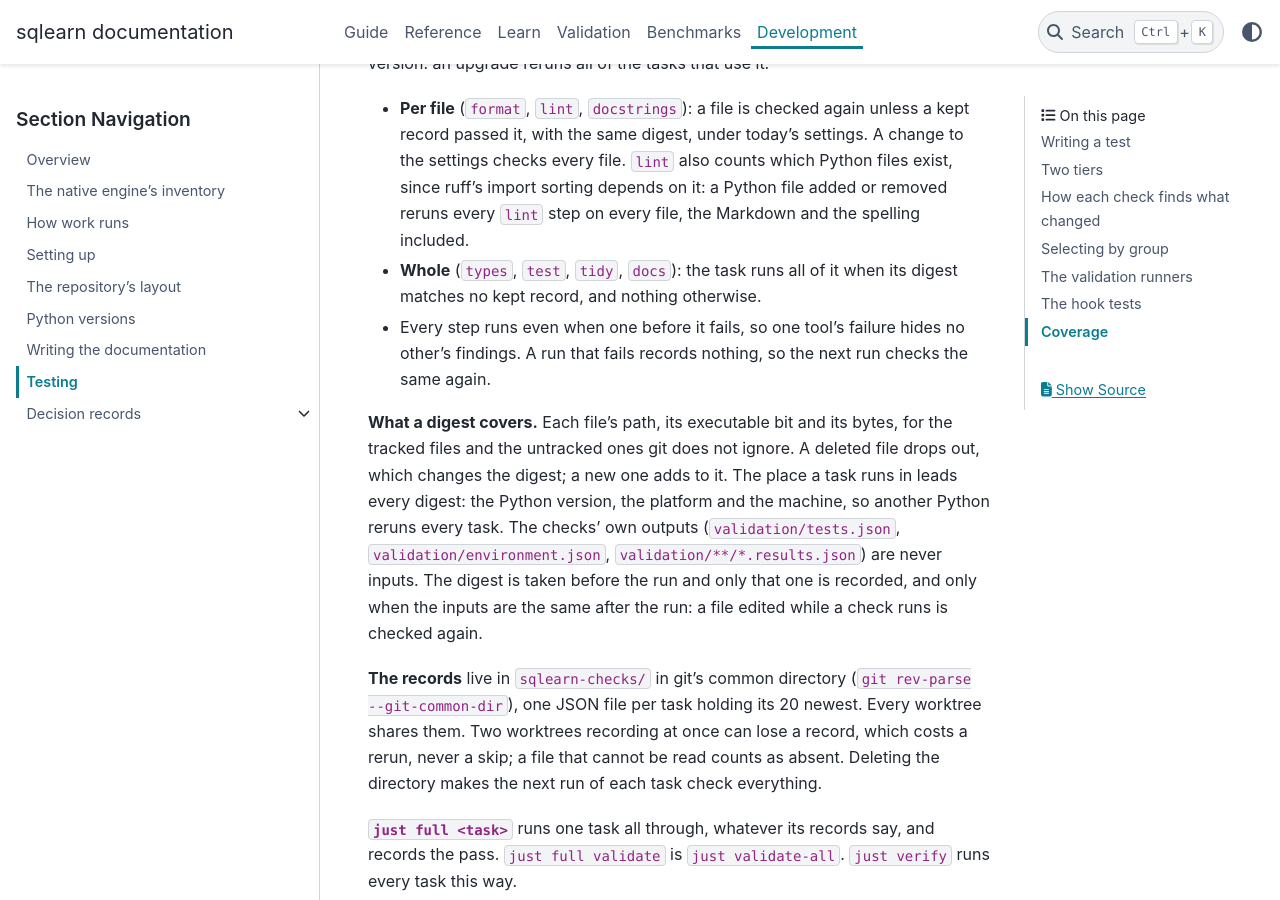
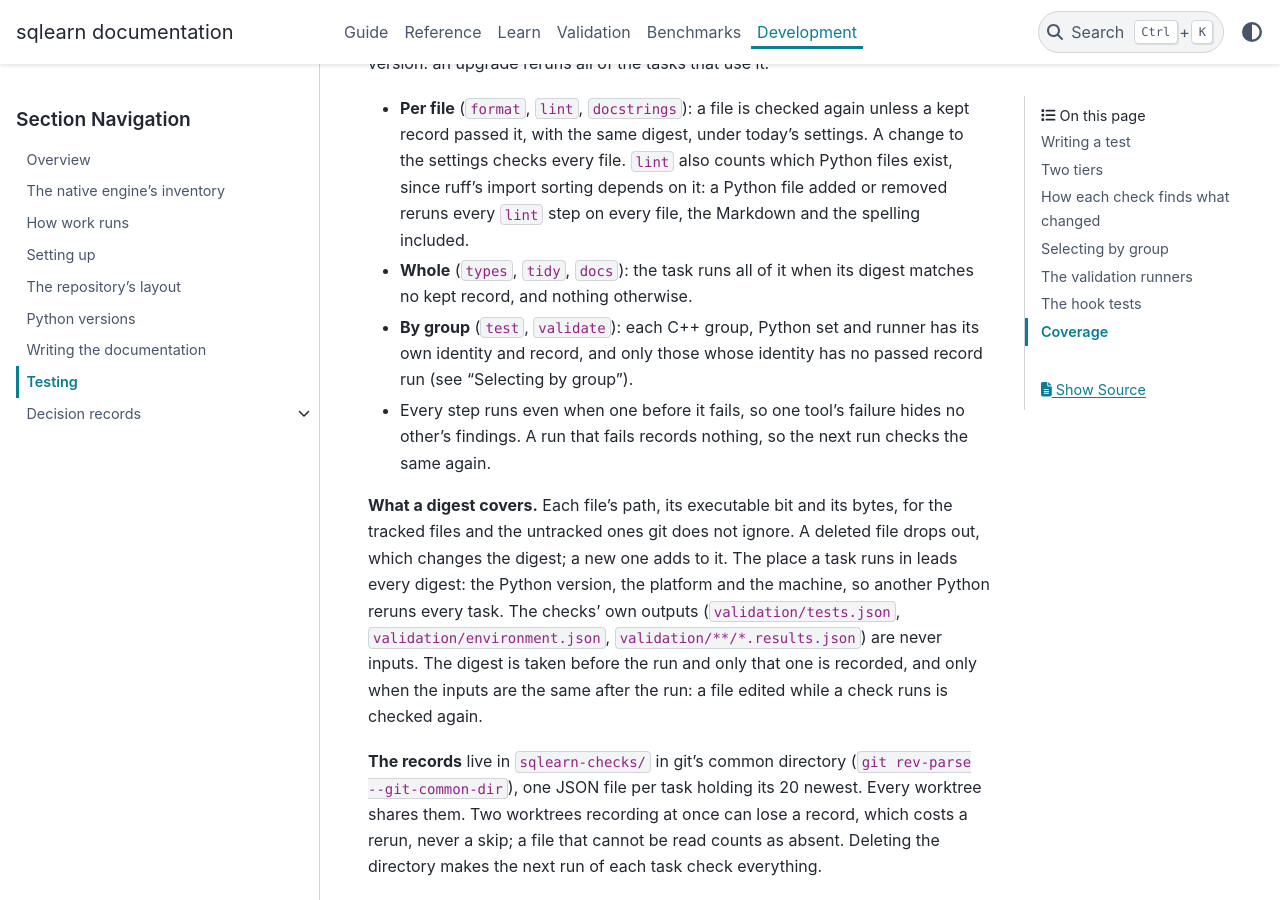
Before and after one commit to glaucis/sqlearn, a Sphinx documentation site: the page built from docs/architecture/testing.md, in a window 1280 px wide and 900 px high, scrolled down 5194 px. Built offline with Sphinx 7.4.7 and the PyData theme 0.15.4, drawn with Linux system fonts in a browser that asks for light colours; pages that are not in the unit, such as notebooks, are missing from menus; the version number could not be read and is left out; some of the changed text lies outside the part shown.

Commit message:
docs: what a core comment reruns, said exactly

```diff
--- a/docs/architecture/testing.md
+++ b/docs/architecture/testing.md
@@ -155,8 +155,11 @@ upgrade reruns all of the tasks that use it.
   which Python files exist, since ruff's import sorting depends on it: a
   Python file added or removed reruns every `lint` step on every file, the
   Markdown and the spelling included.
-- **Whole** (`types`, `test`, `tidy`, `docs`): the task runs all of it when its
-  digest matches no kept record, and nothing otherwise.
+- **Whole** (`types`, `tidy`, `docs`): the task runs all of it when its digest
+  matches no kept record, and nothing otherwise.
+- **By group** (`test`, `validate`): each C++ group, Python set and runner has
+  its own identity and record, and only those whose identity has no passed
+  record run (see "Selecting by group").
 - Every step runs even when one before it fails, so one tool's failure hides
   no other's findings. A run that fails records nothing, so the next run
   checks the same again.
@@ -470,7 +473,7 @@ nothing. `-n auto` and the slow tier work as in "The passes".
 | Change | Reruns |
 |---|---|
 | a comment in `engine/cmake/warnings.cmake` | the tooling set only |
-| a comment edited within its line in `engine/src/core/error.cpp` | no Python set, no runner, no docs, no `sql` (`core`'s C++ tests and `tidy` read the text and may rerun) |
+| a comment edited within its line in `engine/src/core/error.cpp` | no library or unclaimed Python set, no runner, no docs, no `sql` (the tooling set, `core`'s C++ tests and `tidy` read the text and rerun) |
 | a comment line added to a `core` source | `core`'s tests and every Python set and runner (all use `core`) |
 | a compile flag, a pin, a build table, the compiler | everything that uses the module |
 
```
